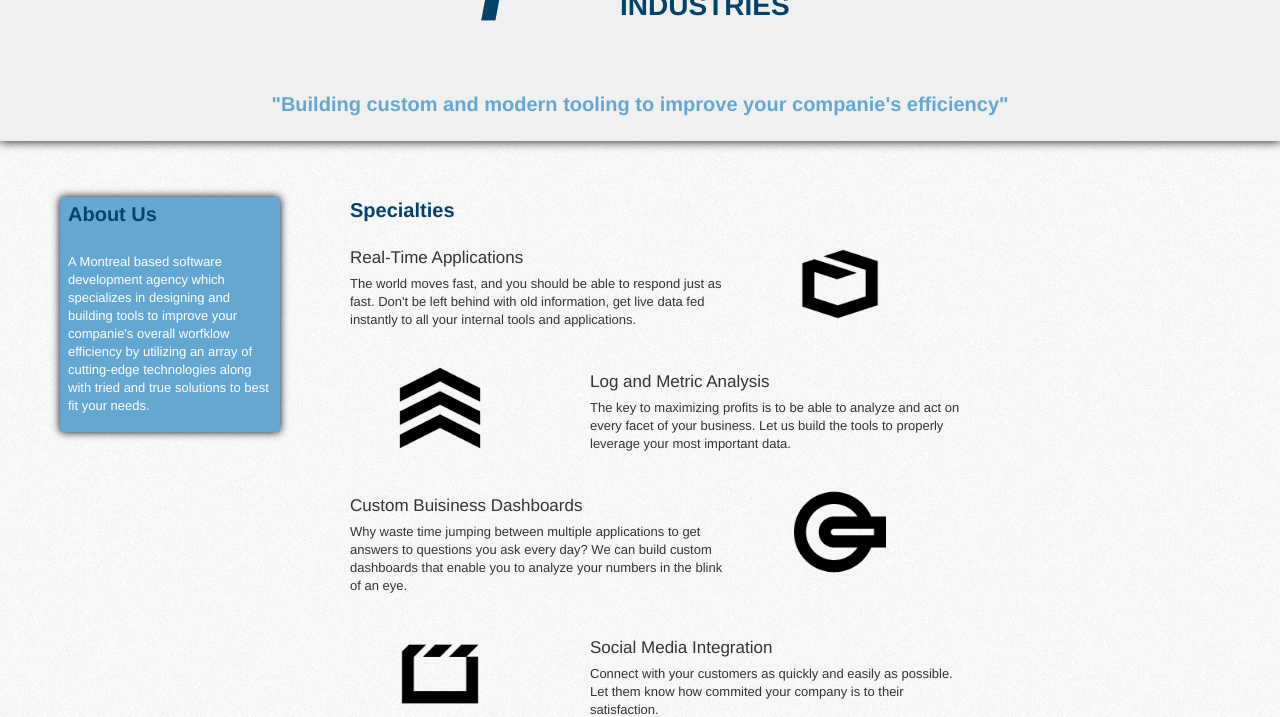
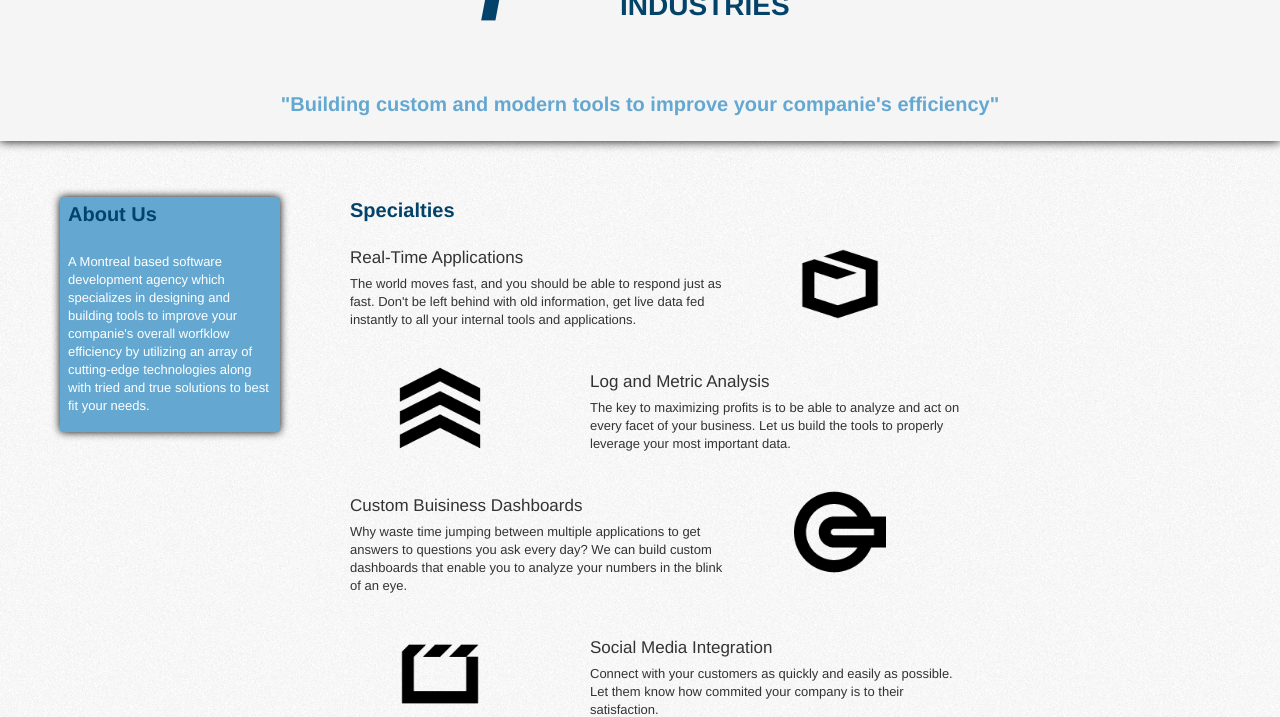
Before and after one commit to angelini/slight_ind, a website: page index.html in a window 1280 px wide. Shown: the part 103-820 px from the top of the page. Drawn offline with Linux system fonts and the light colour scheme.

Commit message:
Changed copy

```diff
--- a/assets/css/main.less
+++ b/assets/css/main.less
@@ -2,7 +2,7 @@
 
 @darkblue: rgb(3, 67, 106);
 @lightblue: rgb(100, 168, 209);
-@greybg: rgb(240, 240, 240);
+@greybg: rgb(245, 245, 245);
 @min: 1200px;
 
 /* --- Main Styles ---*/
--- a/index.html
+++ b/index.html
@@ -20,7 +20,7 @@
         </div>
 
         <div class="tagline span12">
-          "Building custom and modern tooling to improve your companie's efficiency"
+          "Building custom and modern tools to improve your companie's efficiency"
         </div>
 
         <div class="about">
--- a/package.json
+++ b/package.json
@@ -1,6 +1,6 @@
 {
   "name": "slight",
-  "version": "0.0.1-1",
+  "version": "0.0.1-2",
   "author": "Alex Angelini <alex.louis.angelini@gmail.com>",
   "main": "server",
   "engines": {
```
